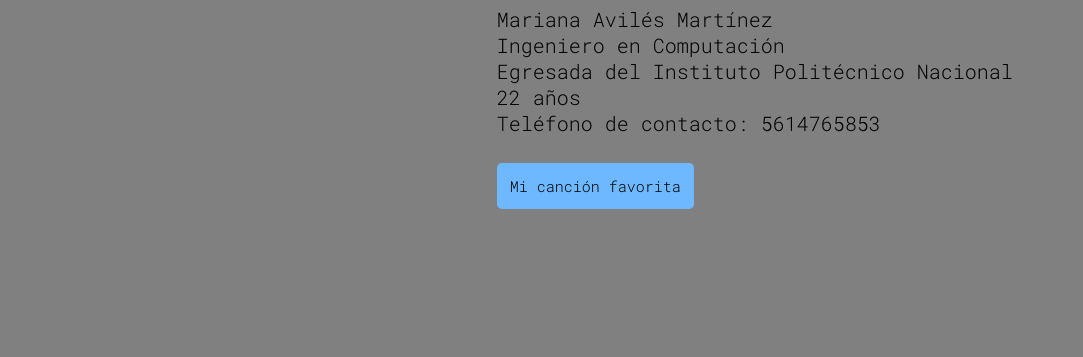
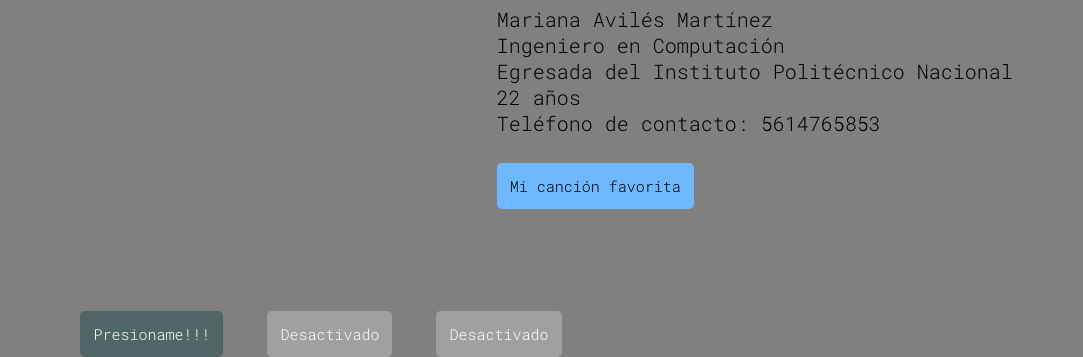
Before and after one commit to MarAviles/Formacion, a plain HTML site: page ejercicio1/index.html in a window 1280 px wide. Shown: the part 731-1088 px from the top of the page, without its empty margins (98-1181 px from the left). Before the commit the page ends 952 px from the top, so only its background shows below. Drawn offline with Linux system fonts and the light colour scheme; a web font is replaced by a local one.

Commit message:
Botones agregados

```diff
--- a/ejercicio1/css/styles.css
+++ b/ejercicio1/css/styles.css
@@ -52,7 +52,7 @@ img {
     background-color: rgb(143, 143, 240);
 }
 
-button {
+#botoncito {
     float: left;
     margin-top: 15px;
     margin-left: 44px;
@@ -65,8 +65,36 @@ button {
     color: inherit;
 }
 
+.botones {
+    float: left;
+    margin-top: 90px;
+    margin-left: 44px;
+    font-family: 'Roboto Mono', monospace;
+    font-size: 15px;
+    background: #506666;
+    border-radius: 5px;
+    padding: 13px;
+    border: 0;
+    color: white;
+    cursor: pointer;
+}
+
+
 button:hover{
     cursor: pointer;
     box-shadow: rgba(9, 30, 66, 0.25) 0px 4px 8px -2px, rgba(9, 30, 66, 0.08) 0px 0px 0px 1px;
-    background-color: rgb(143, 143, 240);
+    background-color: rgb(89, 89, 129);
+
 }
+
+button[disabled=disabled], button:disabled {
+    cursor: no-drop;
+    color:#fff;
+    border-color: #a0a0a0;
+    background-color: #a0a0a0;
+    box-shadow: none;
+}
+
+#contenerdor-botones {
+    float: left;
+}
--- a/ejercicio1/index.html
+++ b/ejercicio1/index.html
@@ -30,6 +30,13 @@
 
             <button id="botoncito">Color favorito</button>
 
+            <div id="contenerdor-botones">
+                <button class="botones" id="boton1">Presioname!!!</button>
+                <button class="botones" id="boton2" >Presioname!!!</button>
+                <button class="botones" id="boton3">Presioname!!!</button>
+            </div>
+
+
         </div>
     </body>
 
--- a/ejercicio1/js/interaccion.js
+++ b/ejercicio1/js/interaccion.js
@@ -11,3 +11,39 @@ function color(){
     }
 
 }
+
+boton1 = document.getElementById('boton1');
+boton2 = document.getElementById('boton2');
+boton3 = document.getElementById('boton3');
+
+if(boton1.disabled == false){
+    boton2.disabled = true;
+    boton3.disabled = true;
+    boton2.textContent = 'Desactivado';
+    boton3.textContent = 'Desactivado';
+}
+
+boton1.addEventListener("click", boton1off);
+boton2.addEventListener("click", boton2off);
+boton3.addEventListener("click", boton3off);
+
+function boton1off(){
+    boton1.disabled = true;
+    boton2.disabled = false;
+    boton1.textContent = 'Desactivado';
+    boton2.textContent = 'Presioname!!!';
+}
+
+function boton2off(){
+    boton2.disabled = true;
+    boton3.disabled = false;
+    boton2.textContent = 'Desactivdado';
+    boton3.textContent = 'Presioname!!!';
+}
+
+function boton3off(){
+    boton3.disabled = true;
+    boton1.disabled = false;
+    boton3.textContent = 'Desactivado';
+    boton1.textContent = 'Presioname!!!';
+}
```
